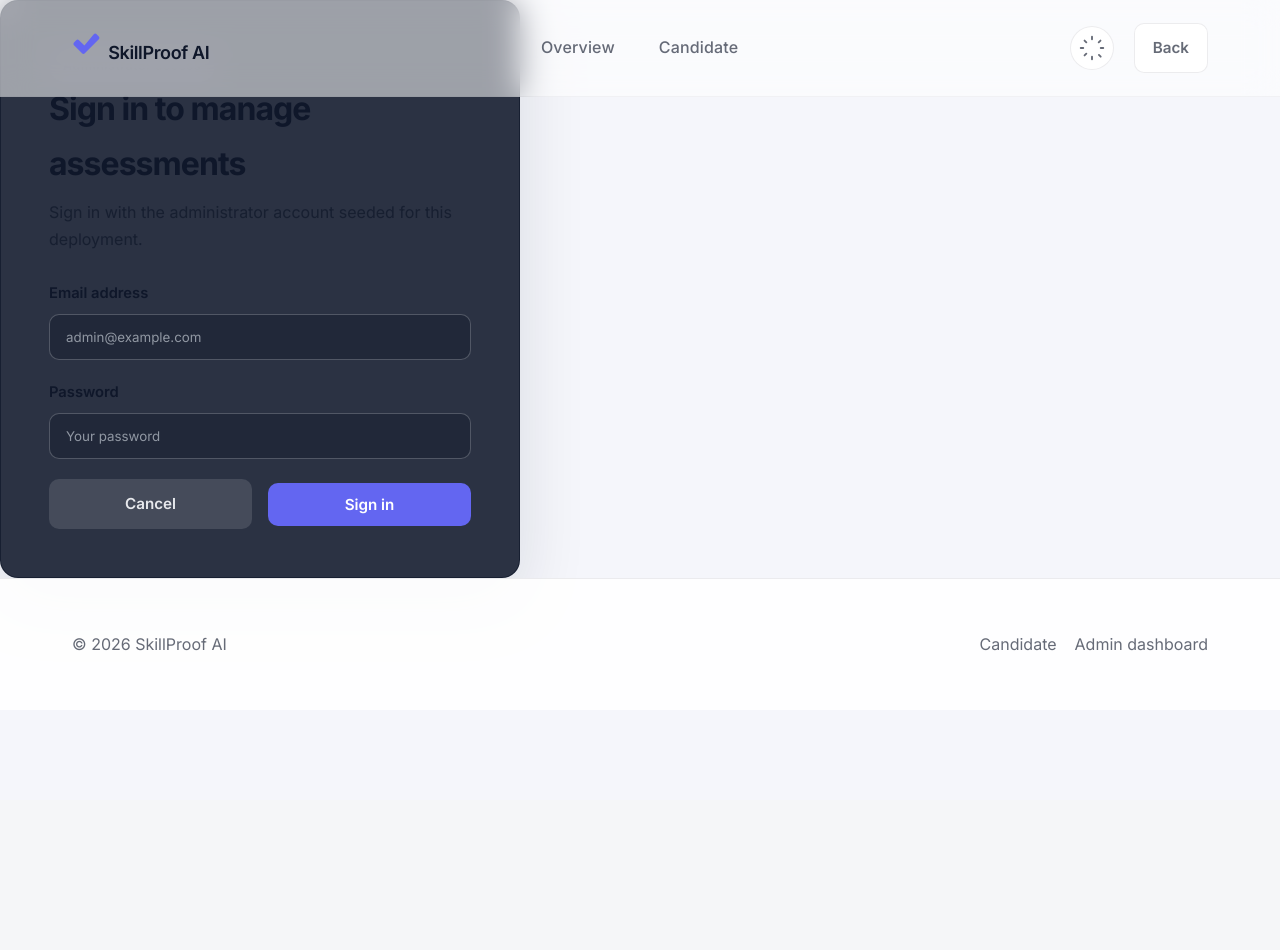
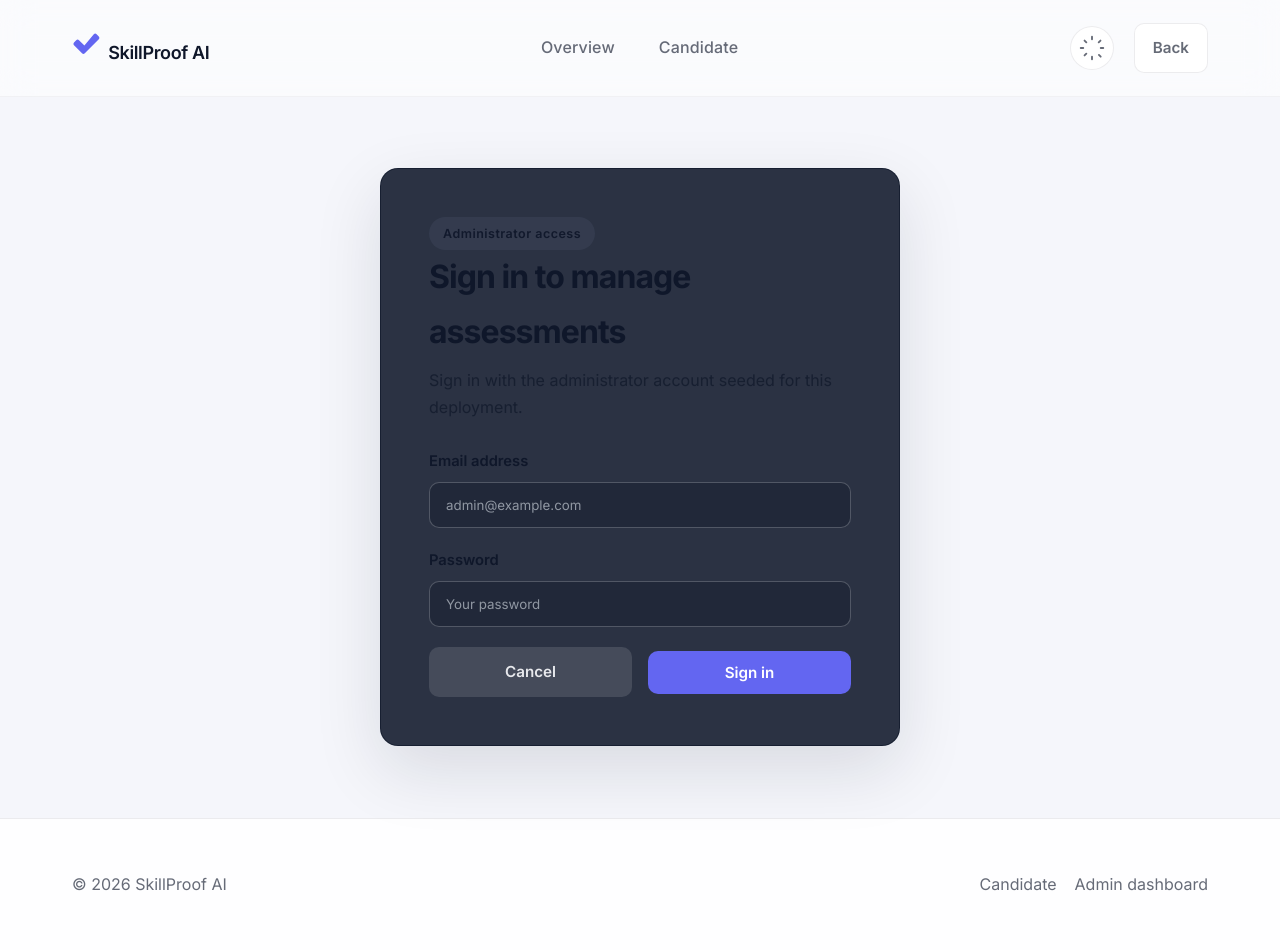
Before and after one commit to Aditya-jod/proj-skill-proof-ai, a FastAPI app: page /admin/login in a window 1280 px wide. Before the commit the page ends 651 px from the top, so only its background shows below. Run offline with FastAPI, Linux system fonts and the light colour scheme; parts of the project's set-up code (start-up, migrations or seed data) failed here and were passed over.

Commit message:
feat: changed color and alginment

```diff
--- a/templates/admin_login.html
+++ b/templates/admin_login.html
@@ -40,7 +40,7 @@
         </div>
     </header>
 
-    <main id="main" class="access-shell" role="main">
+    <main id="main" class="auth-shell" role="main">
         <section class="form-card" aria-labelledby="admin-access-heading">
             <header>
                 <span class="badge muted">Administrator access</span>
```
